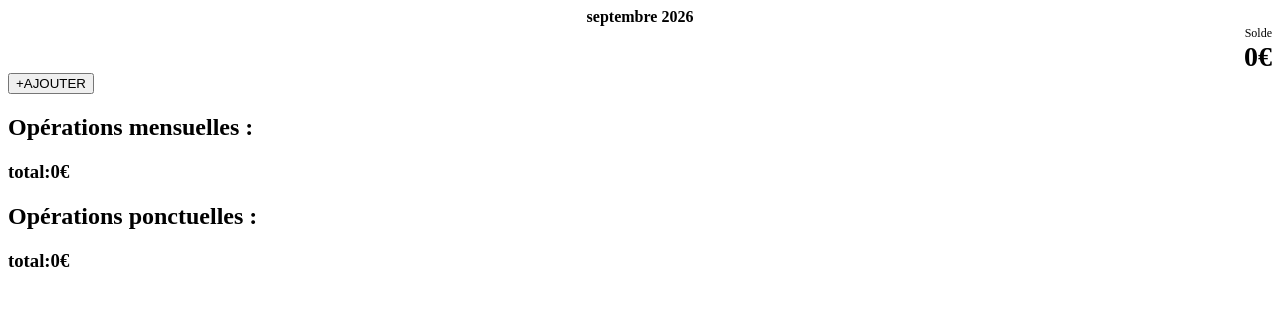
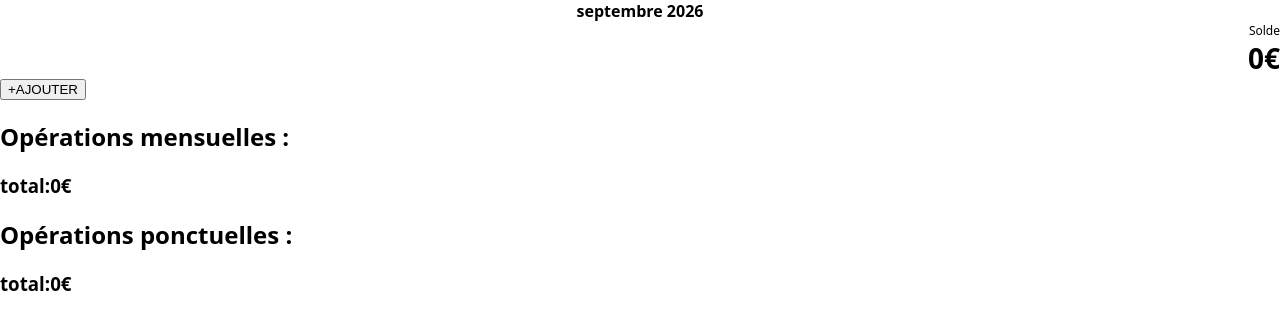
Before and after one commit to donhug/budget-app, a React (Vite) app in the folder Compte/: page / in a window 1280 px wide. Shown: the top 330 px of the page. Built offline with nearby package versions, Linux system fonts and the light colour scheme.

Commit message:
style: ajout du reset CSS

```diff
--- a/Compte/src/App.jsx
+++ b/Compte/src/App.jsx
@@ -1,4 +1,4 @@
-import "./App.css";
+import styles from "./App.module.css";
 import MonthSummary from "./components/MonthSummary/MonthSummary";
 import DeleteConfirmation from "./components/DeleteConfirmation/DeleteConfirmation";
 import {
--- a/Compte/src/index.css
+++ b/Compte/src/index.css
@@ -1 +1,8 @@
-@import './styles/tokens.css';
+@import "./styles/tokens.css";
+
+body {
+  margin: 0;
+  background-color: var(--color-bg);
+  color: var(--color-text);
+  font-family: system-ui, sans-serif;
+}
```
